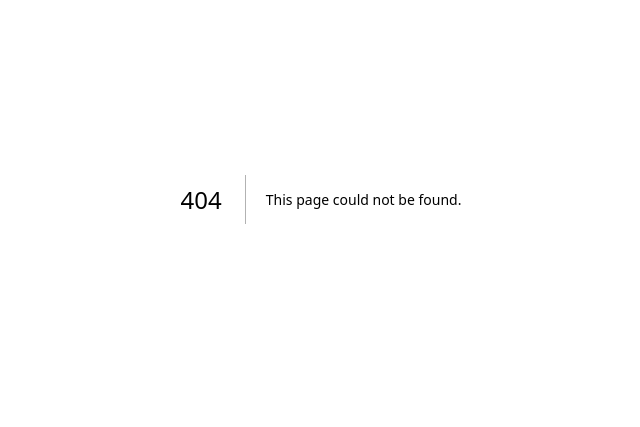
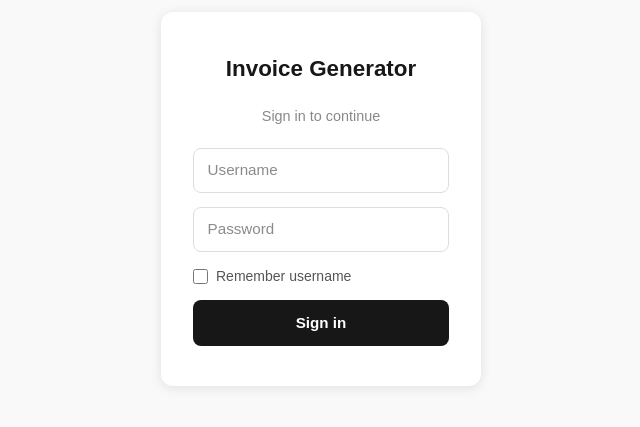
Before and after one commit to msutanto5168/MyInvoicesAgent, a Next.js app in the folder my-next-app/: page /login in a window 1280 px wide. Before the commit this address had no page. Shown: the part 201-628 px from the top of the page, without its empty margins (319-959 px from the left). Built offline with nearby package versions, Linux system fonts and the light colour scheme.

Commit message:
added basic authentication and logout buttons

```diff
--- /dev/null
+++ b/my-next-app/app/api/auth/route.ts
@@ -0,0 +1,26 @@
+import { NextRequest, NextResponse } from 'next/server'
+
+const USERNAME = 'msutanto'
+const PASSWORD = 'password$01'
+
+export async function POST(req: NextRequest) {
+  const { username, password } = await req.json()
+
+  if (username === USERNAME && password === PASSWORD) {
+    const res = NextResponse.json({ ok: true })
+    res.cookies.set('auth', 'authenticated', {
+      httpOnly: true,
+      sameSite: 'lax',
+      path: '/',
+    })
+    return res
+  }
+
+  return NextResponse.json({ ok: false, error: 'Invalid credentials' }, { status: 401 })
+}
+
+export async function DELETE() {
+  const res = NextResponse.json({ ok: true })
+  res.cookies.delete('auth')
+  return res
+}
--- a/my-next-app/app/kfc/page.tsx
+++ b/my-next-app/app/kfc/page.tsx
@@ -409,8 +409,8 @@ export default function KFCPage() {
       margin: "0 auto",
       boxSizing: "border-box"
     }}>
-      {/* Back button */}
-      <div style={{ marginBottom: "1rem" }}>
+      {/* Back + Logoff buttons */}
+      <div style={{ marginBottom: "1rem", display: "flex", gap: "0.75rem" }}>
         <Link href="/" style={{
           display: "inline-flex",
           alignItems: "center",
@@ -425,8 +425,29 @@ export default function KFCPage() {
           fontWeight: "600",
           boxShadow: "0 2px 6px rgba(0,0,0,0.2)"
         }}>
-          ← Home
+          <svg width="16" height="16" viewBox="0 0 24 24" fill="currentColor"><path d="M10 20v-6h4v6h5v-8h3L12 3 2 12h3v8z"/></svg>
+          Home
         </Link>
+        <button onClick={async () => {
+          await fetch("/api/auth", { method: "DELETE" });
+          window.location.href = "/login";
+        }} style={{
+          display: "inline-flex",
+          alignItems: "center",
+          gap: "0.5rem",
+          padding: "0.5rem 1.2rem",
+          backgroundColor: "#b00",
+          border: "none",
+          borderRadius: "8px",
+          color: "#fff",
+          fontSize: "0.95rem",
+          fontWeight: "600",
+          cursor: "pointer",
+          boxShadow: "0 2px 6px rgba(0,0,0,0.2)"
+        }}>
+          <svg width="16" height="16" viewBox="0 0 24 24" fill="currentColor"><path d="M17 7l-1.41 1.41L18.17 11H8v2h10.17l-2.58 2.58L17 17l5-5zM4 5h8V3H4c-1.1 0-2 .9-2 2v14c0 1.1.9 2 2 2h8v-2H4V5z"/></svg>
+          Log out
+        </button>
       </div>
 
       {/* Logo */}
--- /dev/null
+++ b/my-next-app/app/login/page.tsx
@@ -0,0 +1,153 @@
+'use client';
+
+import { useState, useEffect } from 'react';
+import { useRouter } from 'next/navigation';
+
+const STORAGE_KEY = 'rememberedUsername';
+
+export default function LoginPage() {
+  const router = useRouter();
+  const [username, setUsername] = useState('');
+  const [password, setPassword] = useState('');
+  const [rememberMe, setRememberMe] = useState(false);
+  const [error, setError] = useState('');
+  const [loading, setLoading] = useState(false);
+
+  useEffect(() => {
+    const saved = localStorage.getItem(STORAGE_KEY);
+    if (saved) {
+      setUsername(saved);
+      setRememberMe(true);
+    }
+  }, []);
+
+  async function handleSubmit(e: React.FormEvent) {
+    e.preventDefault();
+    setError('');
+    setLoading(true);
+
+    const res = await fetch('/api/auth', {
+      method: 'POST',
+      headers: { 'Content-Type': 'application/json' },
+      body: JSON.stringify({ username, password }),
+    });
+
+    setLoading(false);
+
+    if (res.ok) {
+      if (rememberMe) {
+        localStorage.setItem(STORAGE_KEY, username);
+      } else {
+        localStorage.removeItem(STORAGE_KEY);
+      }
+      router.push('/');
+      router.refresh();
+    } else {
+      setError('Invalid username or password.');
+    }
+  }
+
+  return (
+    <main style={{
+      display: 'flex',
+      flexDirection: 'column',
+      alignItems: 'center',
+      justifyContent: 'center',
+      height: '100dvh',
+      backgroundColor: '#f9f9f9',
+      fontFamily: 'sans-serif',
+    }}>
+      <div style={{
+        backgroundColor: '#fff',
+        borderRadius: '12px',
+        boxShadow: '0 2px 12px rgba(0,0,0,0.1)',
+        padding: '2.5rem 2rem',
+        width: '320px',
+        display: 'flex',
+        flexDirection: 'column',
+        gap: '1.25rem',
+      }}>
+        <h1 style={{ fontSize: '1.4rem', fontWeight: '700', margin: 0, textAlign: 'center' }}>
+          Invoice Generator
+        </h1>
+        <p style={{ margin: 0, color: '#888', fontSize: '0.9rem', textAlign: 'center' }}>
+          Sign in to continue
+        </p>
+
+        <form onSubmit={handleSubmit} style={{ display: 'flex', flexDirection: 'column', gap: '0.85rem' }}>
+          <input
+            type="text"
+            placeholder="Username"
+            value={username}
+            onChange={e => setUsername(e.target.value)}
+            required
+            autoFocus={!username}
+            style={{
+              padding: '0.65rem 0.85rem',
+              borderRadius: '8px',
+              border: '1px solid #ddd',
+              fontSize: '0.95rem',
+              outline: 'none',
+            }}
+          />
+          <input
+            type="password"
+            placeholder="Password"
+            value={password}
+            onChange={e => setPassword(e.target.value)}
+            required
+            style={{
+              padding: '0.65rem 0.85rem',
+              borderRadius: '8px',
+              border: '1px solid #ddd',
+              fontSize: '0.95rem',
+              outline: 'none',
+            }}
+          />
+
+          <label style={{
+            display: 'flex',
+            alignItems: 'center',
+            gap: '0.5rem',
+            fontSize: '0.875rem',
+            color: '#555',
+            cursor: 'pointer',
+          }}>
+            <input
+              type="checkbox"
+              checked={rememberMe}
+              onChange={e => setRememberMe(e.target.checked)}
+              style={{ cursor: 'pointer', width: '15px', height: '15px' }}
+            />
+            Remember username
+          </label>
+
+          {error && (
+            <p style={{ margin: 0, color: '#d00', fontSize: '0.85rem', textAlign: 'center' }}>
+              {error}
+            </p>
+          )}
+
+          <button
+            type="submit"
+            disabled={loading}
+            style={{
+              padding: '0.7rem',
+              borderRadius: '8px',
+              border: 'none',
+              backgroundColor: '#171717',
+              color: '#fff',
+              fontSize: '0.95rem',
+              fontWeight: '600',
+              cursor: loading ? 'not-allowed' : 'pointer',
+              opacity: loading ? 0.7 : 1,
+              transition: 'opacity 0.1s',
+            }}
+          >
+            {loading ? 'Signing in…' : 'Sign in'}
+          </button>
+        </form>
+      </div>
+    </main>
+  );
+}
--- a/my-next-app/app/page.tsx
+++ b/my-next-app/app/page.tsx
@@ -13,8 +13,31 @@ export default function Home() {
       height: "100dvh",
       overflow: "hidden",
       fontFamily: "sans-serif",
-      backgroundColor: "#f9f9f9"
+      backgroundColor: "#f9f9f9",
+      position: "relative",
     }}>
+      <div style={{ position: "absolute", top: "1.25rem", right: "1.5rem" }}>
+        <button onClick={async () => {
+          await fetch("/api/auth", { method: "DELETE" });
+          window.location.href = "/login";
+        }} style={{
+          display: "inline-flex",
+          alignItems: "center",
+          gap: "0.5rem",
+          padding: "0.5rem 1.2rem",
+          backgroundColor: "#b00",
+          border: "none",
+          borderRadius: "8px",
+          color: "#fff",
+          fontSize: "0.95rem",
+          fontWeight: "600",
+          cursor: "pointer",
+          boxShadow: "0 2px 6px rgba(0,0,0,0.2)"
+        }}>
+          <svg width="16" height="16" viewBox="0 0 24 24" fill="currentColor"><path d="M17 7l-1.41 1.41L18.17 11H8v2h10.17l-2.58 2.58L17 17l5-5zM4 5h8V3H4c-1.1 0-2 .9-2 2v14c0 1.1.9 2 2 2h8v-2H4V5z"/></svg>
+          Log out
+        </button>
+      </div>
       <h1 style={{ fontSize: "1.8rem", marginBottom: "2.5rem", fontWeight: "700" }}>
         Invoice Generator
       </h1>
--- a/my-next-app/app/subway/page.tsx
+++ b/my-next-app/app/subway/page.tsx
@@ -424,8 +424,8 @@ export default function SubwayPage() {
       margin: "0 auto",
       boxSizing: "border-box"
     }}>
-      {/* Back button */}
-      <div style={{ marginBottom: "1rem" }}>
+      {/* Back + Logoff buttons */}
+      <div style={{ marginBottom: "1rem", display: "flex", gap: "0.75rem" }}>
         <Link href="/" style={{
           display: "inline-flex",
           alignItems: "center",
@@ -440,8 +440,29 @@ export default function SubwayPage() {
           fontWeight: "600",
           boxShadow: "0 2px 6px rgba(0,0,0,0.2)"
         }}>
-          ← Home
+          <svg width="16" height="16" viewBox="0 0 24 24" fill="currentColor"><path d="M10 20v-6h4v6h5v-8h3L12 3 2 12h3v8z"/></svg>
+          Home
         </Link>
+        <button onClick={async () => {
+          await fetch("/api/auth", { method: "DELETE" });
+          window.location.href = "/login";
+        }} style={{
+          display: "inline-flex",
+          alignItems: "center",
+          gap: "0.5rem",
+          padding: "0.5rem 1.2rem",
+          backgroundColor: "#b00",
+          border: "none",
+          borderRadius: "8px",
+          color: "#fff",
+          fontSize: "0.95rem",
+          fontWeight: "600",
+          cursor: "pointer",
+          boxShadow: "0 2px 6px rgba(0,0,0,0.2)"
+        }}>
+          <svg width="16" height="16" viewBox="0 0 24 24" fill="currentColor"><path d="M17 7l-1.41 1.41L18.17 11H8v2h10.17l-2.58 2.58L17 17l5-5zM4 5h8V3H4c-1.1 0-2 .9-2 2v14c0 1.1.9 2 2 2h8v-2H4V5z"/></svg>
+          Log out
+        </button>
       </div>
 
       {/* Logo */}
--- /dev/null
+++ b/my-next-app/middleware.ts
@@ -0,0 +1,23 @@
+import { NextRequest, NextResponse } from 'next/server'
+
+export function middleware(req: NextRequest) {
+  const { pathname } = req.nextUrl
+
+  // Allow login page and auth API through
+  if (pathname.startsWith('/login') || pathname.startsWith('/api/auth')) {
+    return NextResponse.next()
+  }
+
+  const auth = req.cookies.get('auth')?.value
+  if (auth === 'authenticated') {
+    return NextResponse.next()
+  }
+
+  const loginUrl = req.nextUrl.clone()
+  loginUrl.pathname = '/login'
+  return NextResponse.redirect(loginUrl)
+}
+
+export const config = {
+  matcher: ['/((?!_next/static|_next/image|favicon.ico).*)'],
+}
```
